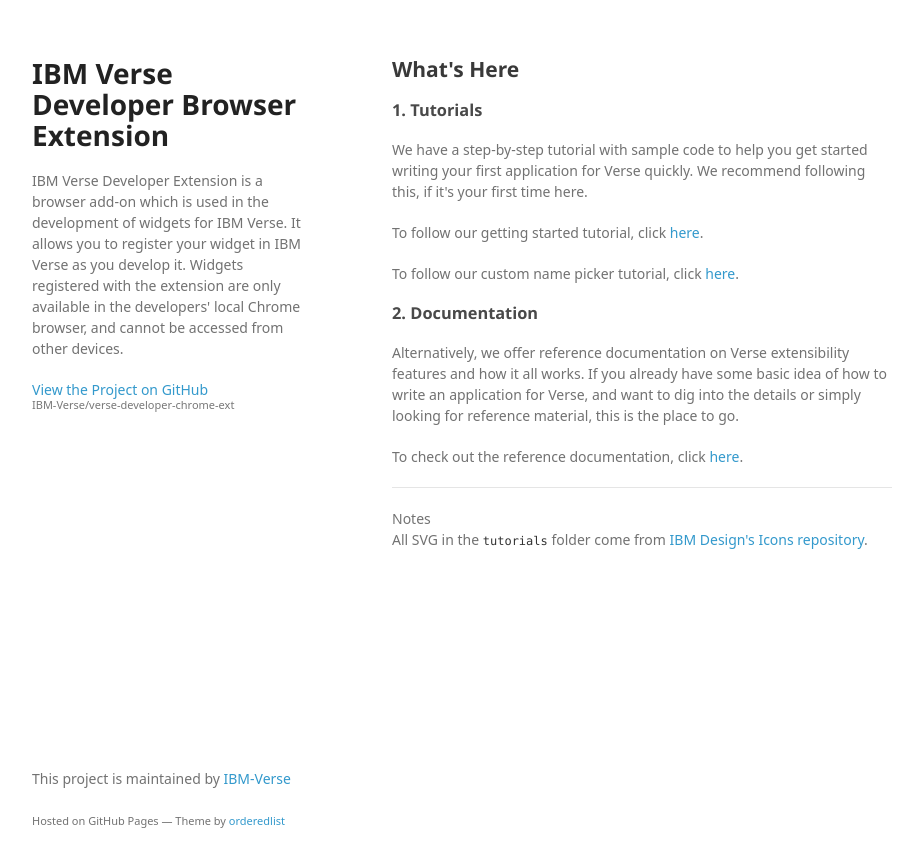
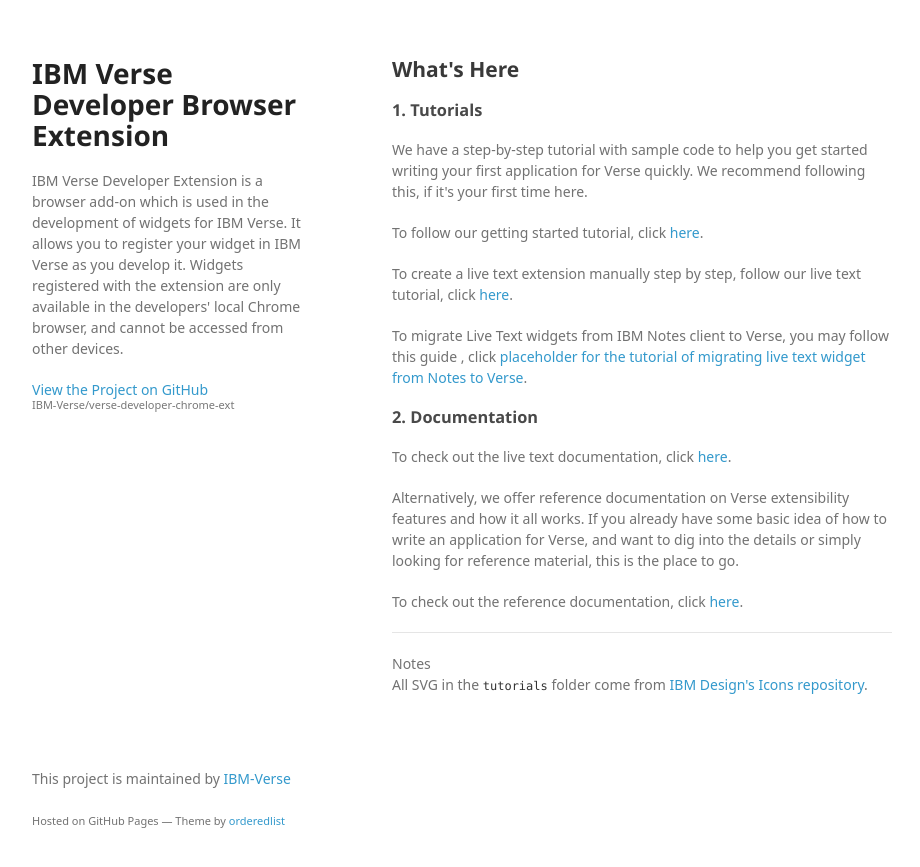
Before and after one commit to ibmverse/verse-developer, a Jekyll site: the page index.html, which Jekyll copies as it is, in a window 1280 px wide. Shown: the top 867 px of the page, without its empty margins (178-1098 px from the left). Built offline with Jekyll 4.4.1, drawn with Linux system fonts in a browser that asks for light colours; some web fonts are replaced.

Commit message:
added live text tutorial and document.

```diff
--- a/_config.yml
+++ b/_config.yml
@@ -1,12 +1,12 @@
-# Copyright IBM Corp. 2016  All Rights Reserved.
+# Copyright IBM Corp. 2016, 2017  All Rights Reserved.
 
 title: IBM Verse Developer Browser Extension
 
 description: >
   "This site contains a tutorial and reference documentation for IBM Verse developer extensions."
-baseurl: "https://git.swg.usma.ibm.com/pages/IBM-Verse/verse-developer-chrome-ext" # the url for this documentation site
-url: "https://git.swg.usma.ibm.com" # the base hostname & protocol for your site
-verse-developer-chrome-ext: "https://git.swg.usma.ibm.com/IBM-Verse/verse-developer-chrome-ext"
+baseurl: "/pages/IBM-Verse/verse-developer-chrome-ext" # the url for this documentation site
+url: "https://github.ibm.com" # the base hostname & protocol for your site
+verse-developer-chrome-ext: "https://github.ibm.com/IBM-Verse/verse-developer-chrome-ext"
 
 name: Tutorials for Verse Extension
 markdown: kramdown
@@ -16,3 +16,5 @@
     output: true
   reference:
     output: true
+  document:
+    output: true
--- a/index.html
+++ b/index.html
@@ -18,7 +18,7 @@
         <h1>IBM Verse Developer Browser Extension</h1>
         <p>IBM Verse Developer Extension is a browser add-on which is used in the development of widgets for IBM Verse. It allows you to register your widget in IBM Verse as you develop it. Widgets registered with the extension are only available in the developers&#39; local Chrome browser, and cannot be accessed from other devices.</p>
 
-        <p class="view"><a href="https://git.swg.usma.ibm.com/IBM-Verse/verse-developer-chrome-ext">View the Project on GitHub <small>IBM-Verse/verse-developer-chrome-ext</small></a></p>
+        <p class="view"><a href="https://github.ibm.com/IBM-Verse/verse-developer-chrome-ext">View the Project on GitHub <small>IBM-Verse/verse-developer-chrome-ext</small></a></p>
 
 
       </header>
@@ -31,15 +31,22 @@
 
 <p>We have a step-by-step tutorial with sample code to help you get started writing your first application for Verse quickly. We recommend following this, if it's your first time here.</p>
 
-<p>To follow our getting started tutorial, click <a href="https://git.swg.usma.ibm.com/pages/IBM-Verse/verse-developer-chrome-ext/tutorials/tutorial_verse_developer.html">here</a>.</p>
-<p>To follow our custom name picker tutorial, click <a href="https://git.swg.usma.ibm.com/pages/IBM-Verse/verse-developer-chrome-ext/tutorials/tutorial_custom_name_picker.html">here</a>.</p>
+<p>To follow our getting started tutorial, click <a href="https://github.ibm.com/pages/IBM-Verse/verse-developer-chrome-ext/tutorials/tutorial_verse_developer.html">here</a>.</p>
+
+
+<p>To create a live text extension manually step by step, follow our live text tutorial, click <a href="https://github.ibm.com/pages/junlbj/verse-developer-chrome-ext/tutorials/tutorial_config_livetext.html">here</a>.</p>
+
+<p>To migrate Live Text widgets from IBM Notes client to Verse, you may follow this guide , click <a href="https://github.ibm.com/pages/IBM-Verse/verse-developer-chrome-ext/tutorials/tutorial_config_livetext.html">placeholder for the tutorial of migrating live text widget from Notes to Verse</a>.</p>
 
 <h3>
 <a id="2-documentation" class="anchor" href="#2-documentation" aria-hidden="true"><span aria-hidden="true" class="octicon octicon-link"></span></a>2. Documentation</h3>
+<p>
+To check out the live text documentation, click <a href="https://github.ibm.com/pages/junlbj/verse-developer-chrome-ext/document/livetext_new_spec.html">here</a>.
+</p>
 
 <p>Alternatively, we offer reference documentation on Verse extensibility features and how it all works. If you already have some basic idea of how to write an application for Verse, and want to dig into the details or simply looking for reference material, this is the place to go.</p>
 
-<p>To check out the reference documentation, click <a href="https://git.swg.usma.ibm.com/pages/IBM-Verse/verse-developer-chrome-ext/reference/reference.html">here</a>.</p>
+<p>To check out the reference documentation, click <a href="https://github.ibm.com/pages/IBM-Verse/verse-developer-chrome-ext/reference/reference.html">here</a>.</p>
 
 <hr>
 
@@ -47,7 +54,7 @@
 All SVG in the <code>tutorials</code> folder come from <a href="https://github.com/IBM-Design/icons">IBM Design's Icons repository</a>.</p>
       </section>
       <footer>
-        <p>This project is maintained by <a href="https://git.swg.usma.ibm.com/IBM-Verse">IBM-Verse</a></p>
+        <p>This project is maintained by <a href="https://github.ibm.com/IBM-Verse">IBM-Verse</a></p>
         <p><small>Hosted on GitHub Pages &mdash; Theme by <a href="https://github.com/orderedlist">orderedlist</a></small></p>
       </footer>
     </div>
```
Also changed, not shown: _document/livetext_new_spec.md (added, +32 -0 lines), _tutorials/tutorial_config_livetext.md (added, +123 -0 lines).
